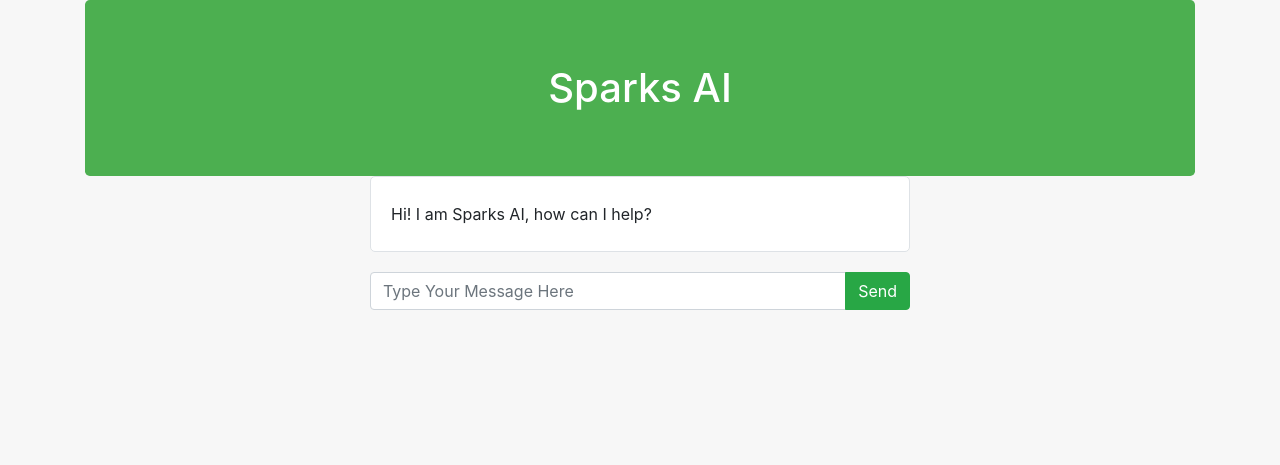
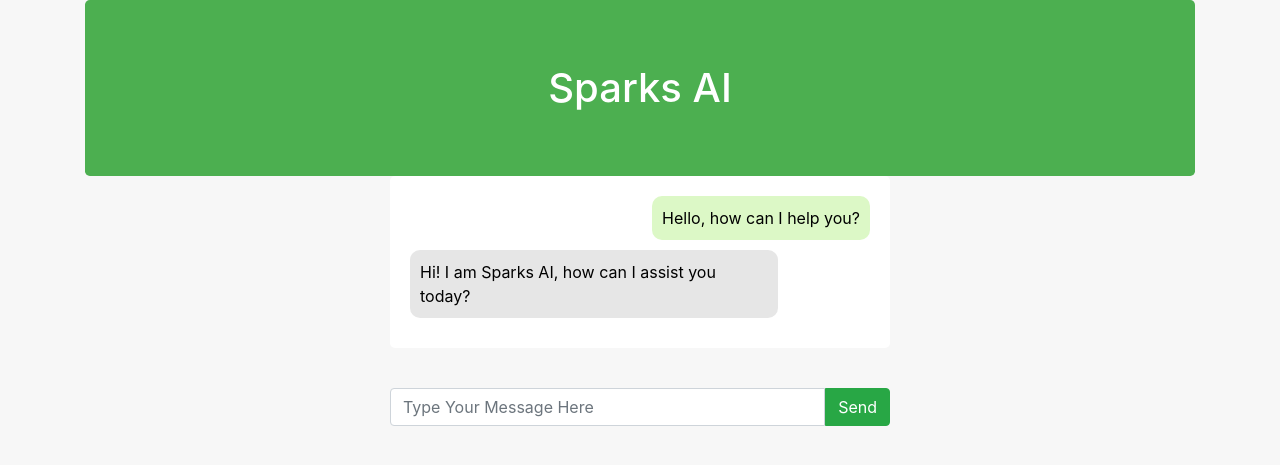
Before and after one commit to karl-sparks/ai-resume-builder, a Flask app: page /sparks-ai in a window 1280 px wide. Shown: the top 465 px of the page. Run offline with Flask 3, Linux system fonts and the light colour scheme; the visitor is signed in with stand-in values (Sample User, id 1); some libraries are stand-ins or nearby versions.

Commit message:
chat gpt 2

```diff
--- a/templates/sparks-ai.html
+++ b/templates/sparks-ai.html
@@ -10,30 +10,56 @@
             background-color: #f7f7f7;
         }
 
-        #chatbox {
+        .chat-container {
+            display: flex;
+            flex-direction: column;
+            max-width: 500px;
+            margin: 0 auto;
+        }
+
+        .chat-box {
+            display: flex;
+            flex-direction: column;
+            padding: 20px;
+            overflow-y: auto;
+            flex: 1;
+            border-radius: 5px;
             background-color: #ffffff;
-            border-radius: 5px;
-            padding: 20px;
-            max-height: 400px;
-            overflow-y: auto;
             margin-bottom: 20px;
         }
 
-        .userText, .botText {
-            margin: 5px 0;
+        .user-message {
+            align-self: flex-end;
+            background-color: #dcf8c6;
+            color: #000;
+            padding: 10px;
+            border-radius: 10px;
+            margin-bottom: 10px;
+            max-width: 80%;
         }
 
-        #userInput {
-            display: flex;
+        .bot-message {
+            align-self: flex-start;
+            background-color: #e6e6e6;
+            color: #000;
+            padding: 10px;
+            border-radius: 10px;
+            margin-bottom: 10px;
+            max-width: 80%;
         }
 
-        #textInput {
+        .user-input {
+            display: flex;
+            margin-top: 20px;
+        }
+
+        .input-text {
             flex: 1;
             border-top-right-radius: 0;
             border-bottom-right-radius: 0;
         }
 
-        #buttonInput {
+        .input-button {
             border-top-left-radius: 0;
             border-bottom-left-radius: 0;
         }
@@ -49,17 +75,14 @@
 <body>
     <div class="container">
         <h1 class="jumbotron text-center">Sparks AI</h1>
-        <div class="row">
-            <div class="col-sm-6 offset-sm-3">
-                <div id="chatbox" class="border">
-                    <p class="botText"><span>Hi! I am Sparks AI, how can I help?</span></p>
-                </div>
-                <div id="userInput" class="input-group mb-3">
-                    <input id="textInput" class="form-control" type="text" name="msg" placeholder="Type Your Message Here">
-                    <div class="input-group-append">
-                        <input id="buttonInput" class="btn btn-success" type="button" value="Send">
-                    </div>
-                </div>
+        <div class="chat-container">
+            <div class="chat-box" id="chatbox">
+                <div class="user-message">Hello, how can I help you?</div>
+                <div class="bot-message">Hi! I am Sparks AI, how can I assist you today?</div>
+            </div>
+            <div class="user-input">
+                <input id="textInput" class="form-control input-text" type="text" name="msg" placeholder="Type Your Message Here">
+                <input id="buttonInput" class="btn btn-success input-button" type="button" value="Send">
             </div>
         </div>
     </div>
@@ -67,14 +90,14 @@
     <script>
         function getResponse() {
             let userText = $("#textInput").val();
-            let userHtml = '<p class="userText"><span>' + userText + '</span></p>';
+            let userHtml = '<div class="user-message">' + userText + '</div>';
             $("#textInput").val("");
             $("#chatbox").append(userHtml);
-            $("#chatbox").animate({ scrollTop: $('#chatbox').prop("scrollHeight")}, 1000);
+            $("#chatbox").animate({ scrollTop: $('#chatbox').prop("scrollHeight") }, 1000);
             $.get("/get", { msg: userText }).done(function(data) {
-                var botHtml = '<p class="botText"><span>' + data + '</span></p>';
+                var botHtml = '<div class="bot-message">' + data + '</div>';
                 $("#chatbox").append(botHtml);
-                $("#chatbox").animate({ scrollTop: $('#chatbox').prop("scrollHeight")}, 1000);
+                $("#chatbox").animate({ scrollTop: $('#chatbox').prop("scrollHeight") }, 1000);
             });
         }
 
```
